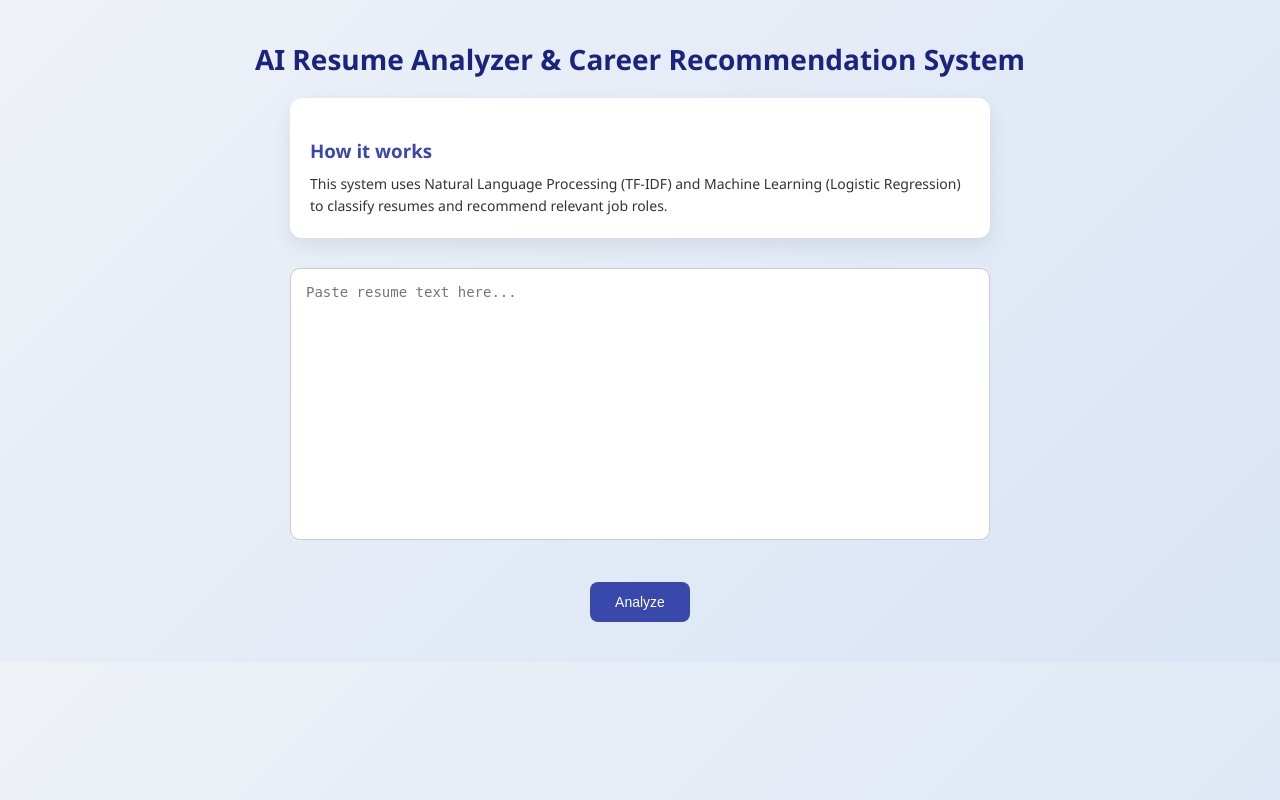
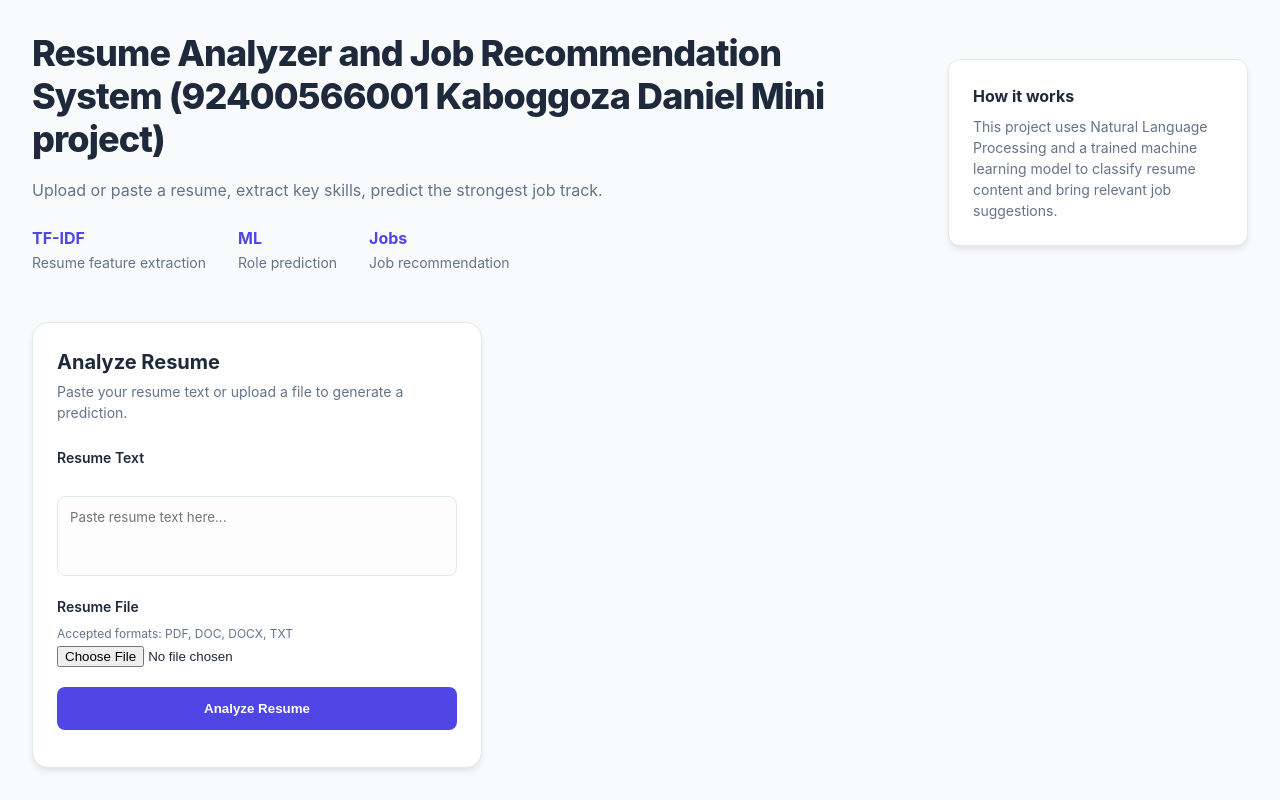
Before and after one commit to kaboggozadaniel/semester_project, a FastAPI app: page / in a window 1280 px wide. Run offline with FastAPI, Linux system fonts and the light colour scheme; parts of the project's set-up code (start-up, migrations or seed data) failed here and were passed over.

Commit message:
modified UI and added fuctionality for uploading pdf,doc and docx

```diff
--- a/main.py
+++ b/main.py
@@ -1,27 +1,23 @@
-from typing import Optional
-
-from fastapi import FastAPI, Request, Form
+from fastapi import FastAPI, Request, Form, UploadFile, File
 from fastapi.templating import Jinja2Templates
 from fastapi.responses import HTMLResponse
 from fastapi.staticfiles import StaticFiles
+from typing import Optional
+
+import PyPDF2
+import docx
+import io
 
 import pickle
 import re
 
 from modules.utils import clean_data, trim_resume
+from modules.keyword_extract import extract_keywords
+from modules.file_handler import extract_text_from_file
 from modules.jobs import get_job_recommendations
+from model.predict import predict_resume
 
 app = FastAPI()
-
-# model
-with open('model.pkl', 'rb') as f:
-    model = pickle.load(f)
-
-# vectorizer
-with open('vectorizer.pkl', 'rb') as f:
-    vectorizer = pickle.load(f)
-
-# template
 templates = Jinja2Templates(directory="templates")
 templates.env.cache = None
 
@@ -33,7 +29,17 @@ def home(request: Request):
 
 
 @app.post("/predict", response_class=HTMLResponse)
-def predict(request: Request, resume_text: Optional[str] = Form(None)):
+def predict(request: Request, resume_text: Optional[str] = Form(None), file:UploadFile = File(None)):
+
+    if file and file.filename:
+        extracted_text = extract_text_from_file(file)
+        if not extracted_text:
+            return templates.TemplateResponse("index.html", {
+                "request": request,
+                "error": "Unsupported file format"
+            })
+        resume_text = extracted_text
+
     if resume_text is None or not resume_text.strip():
         return templates.TemplateResponse(request, "index.html", {
             "request": request,
@@ -55,19 +61,17 @@ def predict(request: Request, resume_text: Optional[str] = Form(None)):
         })
     trimmed = trim_resume(cleaned)
 
-    # Vectorize
-    vectorized = vectorizer.transform([trimmed])
-
-    # Predict
-    prediction = model.predict(vectorized)[0]
-    confidence = max(model.predict_proba(vectorized)[0])
+    # prediction
+    prediction, confidence = predict_resume(trimmed)
 
     # job recommendations
     jobs = get_job_recommendations(prediction)
+    keywords = extract_keywords(resume_text)
 
     return templates.TemplateResponse(request, "index.html", {
         "request": request,
         "prediction": prediction,
-        "confidence": f"{confidence*100:.2f}%",
-        "jobs": jobs
+        "confidence": f"{confidence}%",
+        "jobs": jobs,
+        "keywords": keywords
     })
--- a/templates/index.css
+++ b/templates/index.css
@@ -1,102 +1,346 @@
+/* Base Reset & Variables */
+:root {
+    --primary: #4f46e5;
+    --primary-hover: #4338ca;
+    --bg-body: #f8fafc;
+    --bg-card: #ffffff;
+    --text-main: #1e293b;
+    --text-muted: #64748b;
+    --border: #e2e8f0;
+    --accent: #818cf8;
+    --error: #ef4444;
+}
+
 * {
+    box-sizing: border-box;
     margin: 0;
     padding: 0;
-    box-sizing: border-box;
 }
 
 body {
-    font-family: "Segoe UI", Roboto, sans-serif;
-    background: linear-gradient(135deg, #eef2f7, #d9e4f5);
-    color: #333;
-    text-align: center;
-    padding: 40px 20px;
+    font-family: 'Inter', -apple-system, BlinkMacSystemFont, "Segoe UI", Roboto, sans-serif;
+    background-color: var(--bg-body);
+    color: var(--text-main);
+    line-height: 1.5;
+    height: 100vh;
+    display: flex;
+    flex-direction: column;
 }
 
-h2 {
-    font-size: 28px;
-    margin-bottom: 20px;
-    color: #1a237e;
+/* Page Layout */
+.page-shell {
+    max-width: 1400px;
+    margin: 0 auto;
+    padding: 2rem;
+    display: flex;
+    flex-direction: column;
+    gap: 2rem;
+    height: 100%;
 }
 
-.result {
-    background: #ffffff;
-    max-width: 700px;
-    margin: 20px auto;
-    padding: 20px;
-    border-radius: 12px;
-    box-shadow: 0 8px 20px rgba(0, 0, 0, 0.08);
-    text-align: left;
+/* Hero Section Styles */
+.hero-card {
+    display: flex;
+    justify-content: space-between;
+    align-items: center;
+    gap: 3rem;
+    padding-bottom: 1rem;
 }
 
-.result h3 {
-    margin-bottom: 10px;
-    color: #3949ab;
+.eyebrow {
+    color: var(--primary);
+    font-weight: 700;
+    text-transform: uppercase;
+    font-size: 0.75rem;
+    letter-spacing: 0.05em;
+    margin-bottom: 0.5rem;
 }
 
-.result p {
-    font-size: 14px;
-    line-height: 1.6;
+h1 {
+    font-size: 2.25rem;
+    font-weight: 800;
+    letter-spacing: -0.025em;
+    line-height: 1.2;
+    margin-bottom: 1rem;
 }
 
-form {
-    margin-top: 30px;
+.hero-text {
+    color: var(--text-muted);
+    max-width: 600px;
+}
+
+.hero-metrics {
+    display: flex;
+    gap: 2rem;
+    margin-top: 1.5rem;
+}
+
+.metric-value {
+    display: block;
+    font-weight: 700;
+    color: var(--primary);
+}
+
+.metric-label {
+    font-size: 0.875rem;
+    color: var(--text-muted);
+}
+
+.hero-note.card {
+    background: white;
+    padding: 1.5rem;
+    border-radius: 12px;
+    border: 1px solid var(--border);
+    max-width: 300px;
+}
+
+.hero-note h2 {
+    font-size: 1rem;
+    margin-bottom: 0.5rem;
+}
+
+.hero-note p {
+    font-size: 0.875rem;
+    color: var(--text-muted);
+}
+
+/* Main Content Grid (Side-by-Side) */
+.content-grid {
+    display: grid;
+    grid-template-columns: 450px 1fr; /* Fixed width for input, fluid for results */
+    gap: 2rem;
+    flex: 1;
+    min-height: 0; /* Important for inner scrolling */
+}
+
+.card {
+    background: var(--bg-card);
+    border-radius: 16px;
+    padding: 1.5rem;
+    border: 1px solid var(--border);
+    box-shadow: 0 4px 6px -1px rgba(0, 0, 0, 0.1);
+}
+
+/* Form Styles */
+.input-panel {
+    display: flex;
+    flex-direction: column;
+}
+
+.section-heading h2 {
+    font-size: 1.25rem;
+    margin-bottom: 0.25rem;
+}
+
+.section-heading p {
+    font-size: 0.875rem;
+    color: var(--text-muted);
+    margin-bottom: 1.5rem;
+}
+
+.analyzer-form {
+    display: flex;
+    flex-direction: column;
+    gap: 1.25rem;
+}
+
+.field-label {
+    display: block;
+    font-weight: 600;
+    font-size: 0.875rem;
+    margin-bottom: 0.5rem;
 }
 
 textarea {
-    width: 80%;
-    max-width: 700px;
-    padding: 15px;
-    border-radius: 10px;
-    border: 1px solid #ccc;
-    font-size: 14px;
+    width: 100%;
+    height: 80px;
+    border: 1px solid var(--border);
+    border-radius: 8px;
+    padding: 0.75rem;
+    font-family: inherit;
     resize: none;
-    outline: none;
-    transition: 0.3s;
+    background: #fdfdfd;
 }
 
 textarea:focus {
-    border-color: #3949ab;
-    box-shadow: 0 0 8px rgba(57, 73, 171, 0.2);
+    outline: 2px solid var(--accent);
+    border-color: transparent;
+}
+
+.field-help {
+    font-size: 0.75rem;
+    color: var(--text-muted);
 }
 
 button {
-    margin-top: 15px;
-    padding: 12px 25px;
-    font-size: 14px;
+    background: var(--primary);
+    color: white;
     border: none;
+    padding: 0.875rem;
     border-radius: 8px;
-    background: #3949ab;
-    color: white;
+    font-weight: 600;
     cursor: pointer;
-    transition: 0.3s;
+    transition: background 0.2s;
 }
 
 button:hover {
-    background: #303f9f;
-    transform: translateY(-1px);
+    background: var(--primary-hover);
 }
 
-h3, h4 {
-    margin-top: 20px;
+/* Results Panel (Scrollable) */
+.results-panel {
+    display: flex;
+    flex-direction: column;
+    gap: 1.5rem;
+    overflow-y: auto;
+    padding-right: 0.5rem;
 }
 
-ul {
-    list-style: none;
-    padding: 0;
-    margin-top: 15px;
+/* Custom Scrollbar for Results */
+.results-panel::-webkit-scrollbar {
+    width: 6px;
+}
+.results-panel::-webkit-scrollbar-thumb {
+    background: var(--border);
+    border-radius: 10px;
 }
 
-li {
-    background: white;
-    margin: 10px auto;
-    padding: 12px;
-    max-width: 600px;
-    border-radius: 8px;
-    box-shadow: 0 4px 10px rgba(0,0,0,0.05);
-    text-align: left;
+/* Result Items */
+.prediction-badge {
+    background: #eef2ff;
+    color: var(--primary);
+    padding: 0.5rem 1rem;
+    border-radius: 999px;
+    font-weight: 700;
+    display: inline-block;
+    margin-bottom: 1rem;
 }
 
-p[style*="color: red"] {
-    margin-top: 10px;
-    font-weight: bold;
+.confidence-container {
+    margin-top: 0.5rem;
 }
+
+.confidence-label {
+    font-size: 0.75rem;
+    font-weight: 600;
+    margin-bottom: 0.25rem;
+}
+
+.confidence-bar {
+    background: var(--border);
+    height: 8px;
+    border-radius: 4px;
+    overflow: hidden;
+}
+
+.confidence-fill {
+    background: var(--primary);
+    height: 100%;
+    transition: width 1.5s ease-out;
+}
+
+/* Skills/Keywords */
+.keywords {
+    display: flex;
+    flex-wrap: wrap;
+    gap: 0.5rem;
+}
+
+.tag {
+    background: #f1f5f9;
+    color: #475569;
+    padding: 0.25rem 0.75rem;
+    border-radius: 6px;
+    font-size: 0.8125rem;
+    border: 1px solid var(--border);
+}
+
+/* Jobs Grid */
+.jobs-grid {
+    display: grid;
+    grid-template-columns: repeat(auto-fill, minmax(300px, 1fr));
+    gap: 1rem;
+}
+
+.job-card {
+    border: 1px solid var(--border);
+    border-radius: 12px;
+    padding: 1rem;
+    display: flex;
+    flex-direction: column;
+    justify-content: space-between;
+}
+
+.job-top {
+    display: flex;
+    justify-content: space-between;
+    align-items: flex-start;
+    margin-bottom: 1rem;
+}
+
+.job-top h3 {
+    font-size: 1rem;
+    margin-bottom: 0.25rem;
+}
+
+.job-company {
+    font-size: 0.875rem;
+    color: var(--text-muted);
+}
+
+.job-source {
+    font-size: 0.7rem;
+    background: #f1f5f9;
+    padding: 2px 6px;
+    border-radius: 4px;
+}
+
+.job-meta {
+    display: flex;
+    flex-wrap: wrap;
+    gap: 0.75rem;
+    font-size: 0.75rem;
+    color: var(--text-muted);
+    margin-bottom: 1rem;
+}
+
+.job-link {
+    text-align: center;
+    text-decoration: none;
+    color: var(--primary);
+    font-weight: 600;
+    font-size: 0.875rem;
+    padding: 0.5rem;
+    border: 1px solid var(--primary);
+    border-radius: 6px;
+    transition: all 0.2s;
+}
+
+.job-link:hover {
+    background: var(--primary);
+    color: white;
+}
+
+.alert-error {
+    margin-top: 1rem;
+    padding: 0.75rem;
+    background: #fef2f2;
+    color: var(--error);
+    border-radius: 8px;
+    font-size: 0.875rem;
+    border: 1px solid #fecaca;
+}
+
+/* Responsive adjustment */
+@media (max-width: 1024px) {
+    .content-grid {
+        grid-template-columns: 1fr;
+    }
+    body {
+        height: auto;
+    }
+    .hero-card {
+        flex-direction: column;
+        align-items: flex-start;
+    }
+}
--- a/templates/index.html
+++ b/templates/index.html
@@ -7,41 +7,129 @@
     <title>Resume Analyzer</title>
 </head>
 <body>
-    <h2>AI Resume Analyzer & Career Recommendation System</h2>
-
-    <div class="result">
-        <h3>How it works</h3>
+    <main class="page-shell">
+        <section class="hero-card">
+            <div class="hero-copy">
+                <h1>Resume Analyzer and Job Recommendation System (92400566001 Kaboggoza Daniel Mini project)</h1>
+                <p class="hero-text">
+                    Upload or paste a resume, extract key skills, predict the strongest job track.
+                </p>
+                <div class="hero-metrics">
+                    <div class="metric">
+                        <span class="metric-value">TF-IDF</span>
+                        <span class="metric-label">Resume feature extraction</span>
+                    </div>
+                    <div class="metric">
+                        <span class="metric-value">ML</span>
+                        <span class="metric-label">Role prediction</span>
+                    </div>
+                    <div class="metric">
+                        <span class="metric-value">Jobs</span>
+                        <span class="metric-label">Job recommendation</span>
+                    </div>
+                </div>
+            </div>
+            <div class="hero-note card">
+                <h2>How it works</h2>
                 <p>
-            This system uses Natural Language Processing (TF-IDF) and Machine Learning
-            (Logistic Regression) to classify resumes and recommend relevant job roles.
+                    This project uses Natural Language Processing and a trained machine learning model
+                    to classify resume content and bring relevant job suggestions.
                 </p>
             </div>
+        </section>
 
-    <form action="/predict" method="post">
-        <textarea name="resume_text" rows="15" cols="80" placeholder="Paste resume text here..."></textarea><br><br>
-        <button type="submit">Analyze</button>
+        <section class="content-grid">
+            <section class="card input-panel">
+                <div class="section-heading">
+                    <h2>Analyze Resume</h2>
+                    <p>Paste your resume text or upload a file to generate a prediction.</p>
+                </div>
+
+                <form action="/predict" method="post" enctype="multipart/form-data" class="analyzer-form">
+                    <label class="field-label" for="resume_text">Resume Text</label>
+                    <textarea id="resume_text" name="resume_text" rows="14" placeholder="Paste resume text here..."></textarea>
+
+                    <div class="upload-row">
+                        <div>
+                            <label class="field-label" for="file">Resume File</label>
+                            <p class="field-help">Accepted formats: PDF, DOC, DOCX, TXT</p>
+                        </div>
+                        <input id="file" type="file" name="file" accept=".pdf,.doc,.docx,.txt">
+                    </div>
+
+                    <button type="submit">Analyze Resume</button>
                 </form>
+
                 {% if error %}
-        <p style="color: red;">{{ error }}</p>
+                    <div class="alert-error">{{ error }}</div>
+                {% endif %}
+            </section>
+
+            <section class="results-panel">
+                {% if prediction %}
+                    <div class="card result-card">
+                        <div class="section-heading">
+                            <h2>Prediction</h2>
+                            <p>Best-fit role based on your resume content.</p>
+                        </div>
+                        <div class="prediction-row">
+                            <div class="prediction-badge">{{ prediction }}</div>
+                            <div class="confidence-container">
+                                <div class="confidence-label">Confidence: {{ confidence }}</div>
+                                <div class="confidence-bar">
+                                    <div class="confidence-fill" style="width: {{ confidence }}"></div>
+                                </div>
+                            </div>
+                        </div>
+                    </div>
                 {% endif %}
 
-    {% if prediction %}
-        <div class="result">
-            <h3>Prediction: {{ prediction }}</h3>
-            <h4>Confidence: {{ confidence }}</h4>
+                {% if keywords %}
+                    <div class="card result-card">
+                        <div class="section-heading">
+                            <h2>Detected Skills</h2>
+                            <p>Keywords identified directly from the submitted resume.</p>
+                        </div>
+                        <div class="keywords">
+                            {% for word in keywords %}
+                                <span class="tag">{{ word }}</span>
+                            {% endfor %}
+                        </div>
                     </div>
                 {% endif %}
 
                 {% if jobs %}
-    <h3>Recommended Jobs:</h3>
-    <ul>
+                    <div class="card result-card">
+                        <div class="section-heading">
+                            <h2>Recommended Jobs</h2>
+                            <p>Relevant roles based on the predicted career path.</p>
+                        </div>
+                        <div class="jobs-grid">
                             {% for job in jobs %}
-            <li>
-                <b>{{ job['Job Title'] }}</b> at {{ job['Company'] }} ({{ job['Location'] }})
-            </li>
+                                <article class="job-card">
+                                    <div class="job-top">
+                                        <div>
+                                            <h3>{{ job['title'] }}</h3>
+                                            <p class="job-company">{{ job['company'] }}</p>
+                                        </div>
+                                        <span class="job-source">{{ job['source'] }}</span>
+                                    </div>
+                                    <div class="job-meta">
+                                        <span>{{ job['location'] }}</span>
+                                        <span>{{ job['date_posted'] }}</span>
+                                        <span>{{ job['work_type'] }}</span>
+                                        <span>{{ job['employment_type'] }}</span>
+                                    </div>
+                                    <a class="job-link" href="{{ job['link'] }}" target="_blank" rel="noopener noreferrer">
+                                        View job
+                                    </a>
+                                </article>
                             {% endfor %}
-    </ul>
+                        </div>
+                    </div>
                 {% endif %}
-
+            </section>
+        </section>
+    </main>
 </body>
 </html>
```
Also changed, not shown: model/predict.py (added, +19 -0 lines), modules/file_handler.py (added, +23 -0 lines), modules/jobs.py (+21 -7 lines), modules/keyword_extract.py (added, +15 -0 lines), modules/utils.py (+13 -0 lines), 1 other file. Lines whose indentation alone changed are shown as unchanged.
